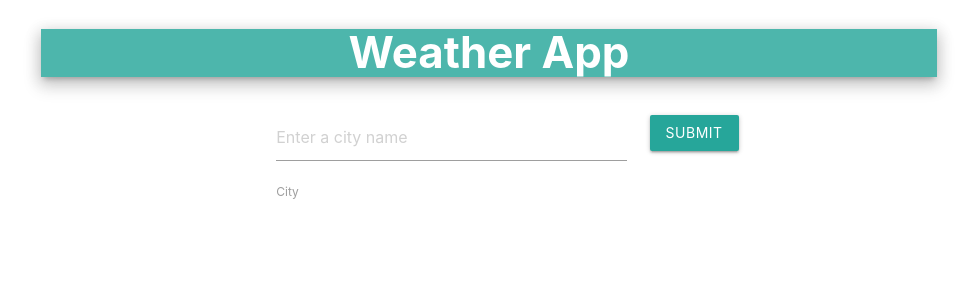
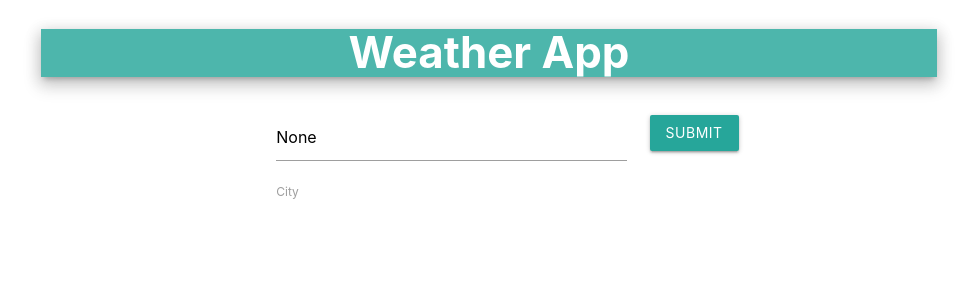
Before and after one commit to golovewkin/python-apps, a Django app: page /weather/ in a window 1280 px wide. Shown: the top 300 px of the page, without its empty margins (151-1128 px from the left). Run offline with Django 4.2, Linux system fonts and the light colour scheme.

Commit message:
get city param from URL

```diff
--- a/weather/templates/weather/weather.html
+++ b/weather/templates/weather/weather.html
@@ -22,7 +22,8 @@
             <div class="row">
                 <div class="col s5 offset-s3">
                     <span class="flow-text">
-                        <input name="city" placeholder="Enter a city name" id="city" type="text" class="validate">
+                        <input name="city" value="{{ city }}" placeholder="Enter a city name" id="city" type="text"
+                               class="validate">
                         <label for="city">City</label>
                 </span>
                 </div>
--- a/weather/urls.py
+++ b/weather/urls.py
@@ -3,6 +3,5 @@
 from . import views
 
 urlpatterns = [
-    path('', views.get_weather),
-    path('<str:city>', views.get_weather_by_city, name="city"),  # name="city" is for reverse
+    path('', views.get_weather_by_city),
 ]
--- a/weather/views.py
+++ b/weather/views.py
@@ -4,15 +4,9 @@
 import requests
 
 
-# redirect = reverse('city', args=['city'])
-
-def get_weather(request):
-    return render(request, 'weather/weather.html', {})
-
-
-def get_weather_by_city(request, city):
+def get_weather_by_city(request):
     # return HttpResponse(city)
-    # city = None
+    city = request.GET.get("city")
     if city is not None:
         # city = request.GET.get('city', city)  # Default city if not provided
         # TODO get key from settings
```
